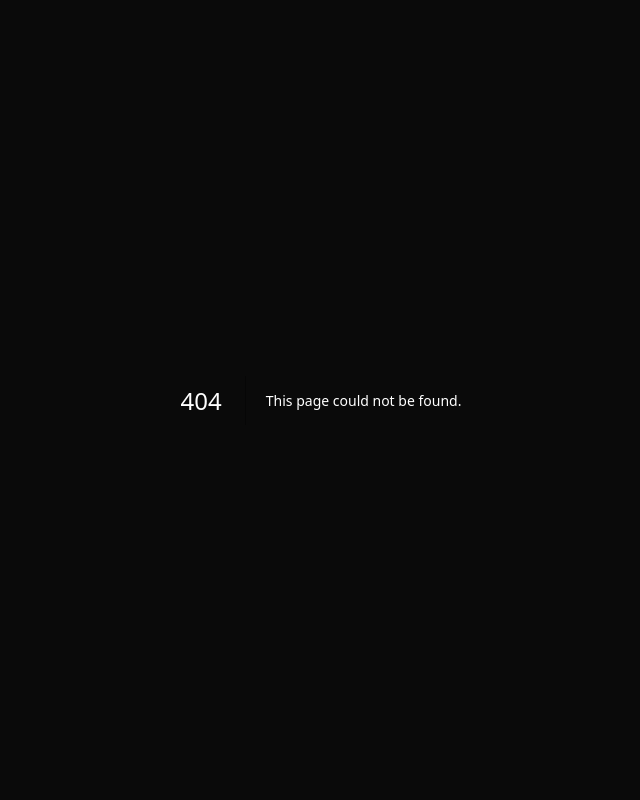
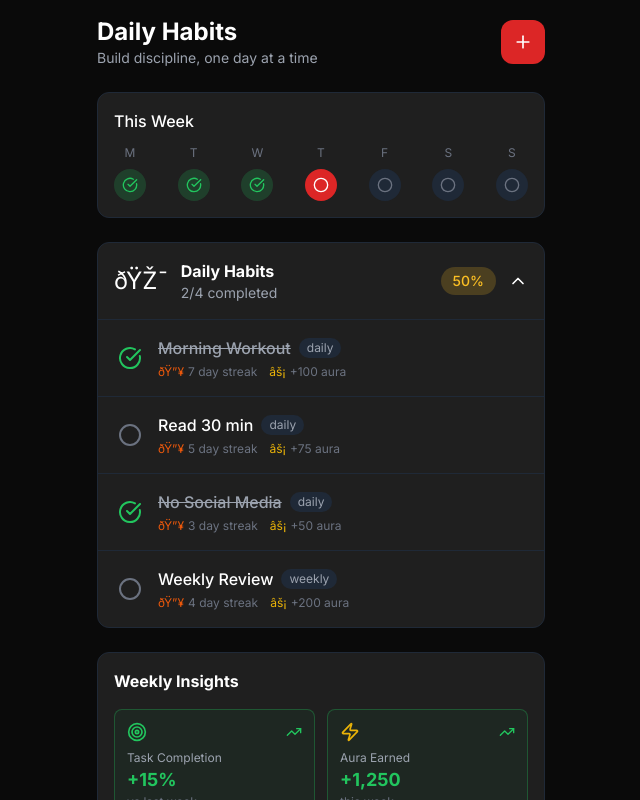
Before and after one commit to Srujansai07/GigaChad-79, a Next.js app in the folder brogigachat/: page /habits in a window 1280 px wide. Before the commit this address had no page. Shown: the top 800 px of the page, without its empty margins (319-959 px from the left). Built offline with nearby package versions, Linux system fonts and the light colour scheme.

Commit message:
P4: Add brogigachat/src/app/habits/page.tsx

```diff
--- /dev/null
+++ b/brogigachat/src/app/habits/page.tsx
@@ -0,0 +1,98 @@
+'use client';
+
+import { useState } from 'react';
+import { Plus, Target, CheckCircle, Circle, TrendingUp, Calendar } from 'lucide-react';
+import HabitTracker from '@/components/HabitTracker';
+import WeeklyInsights from '@/components/WeeklyInsights';
+
+export default function HabitsPage() {
+    const [showAddHabit, setShowAddHabit] = useState(false);
+
+    return (
+        <main className="min-h-screen bg-background p-4 pb-24">
+            <div className="max-w-md mx-auto">
+                {/* Header */}
+                <div className="flex items-center justify-between mb-6">
+                    <div>
+                        <h1 className="text-2xl font-bold text-white">Daily Habits</h1>
+                        <p className="text-sm text-gray-400">Build discipline, one day at a time</p>
+                    </div>
+                    <button
+                        onClick={() => setShowAddHabit(true)}
+                        className="p-3 bg-primary rounded-xl text-white"
+                    >
+                        <Plus size={20} />
+                    </button>
+                </div>
+
+                {/* Weekly Overview */}
+                <div className="bg-surface rounded-xl p-4 border border-gray-800 mb-6">
+                    <h3 className="font-medium text-white mb-3">This Week</h3>
+                    <div className="flex justify-between">
+                        {['M', 'T', 'W', 'T', 'F', 'S', 'S'].map((day, index) => {
+                            const isToday = index === new Date().getDay() - 1;
+                            const isCompleted = index < new Date().getDay() - 1;
+                            return (
+                                <div key={index} className="text-center">
+                                    <span className="text-xs text-gray-500 block mb-2">{day}</span>
+                                    <div className={`w-8 h-8 rounded-full flex items-center justify-center ${isToday
+                                            ? 'bg-primary text-white'
+                                            : isCompleted
+                                                ? 'bg-success/20 text-success'
+                                                : 'bg-gray-800 text-gray-500'
+                                        }`}>
+                                        {isCompleted ? (
+                                            <CheckCircle size={16} />
+                                        ) : (
+                                            <Circle size={16} />
+                                        )}
+                                    </div>
+                                </div>
+                            );
+                        })}
+                    </div>
+                </div>
+
+                {/* Habit Tracker */}
+                <HabitTracker />
+
+                {/* Weekly Insights */}
+                <div className="mt-6">
+                    <WeeklyInsights />
+                </div>
+
+                {/* Add Habit Modal */}
+                {showAddHabit && (
+                    <div className="fixed inset-0 bg-black/80 z-50 flex items-end">
+                        <div className="w-full bg-surface rounded-t-3xl p-6">
+                            <h2 className="text-xl font-bold text-white mb-4">Add New Habit</h2>
+                            <input
+                                type="text"
+                                placeholder="Habit name..."
+                                className="w-full bg-gray-800 text-white rounded-lg px-4 py-3 mb-4"
+                            />
+                            <div className="flex gap-2 mb-4">
+                                <button className="flex-1 py-3 bg-gray-800 rounded-lg text-white">Daily</button>
+                                <button className="flex-1 py-3 bg-gray-700 rounded-lg text-gray-400">Weekly</button>
+                            </div>
+                            <div className="flex gap-3">
+                                <button
+                                    onClick={() => setShowAddHabit(false)}
+                                    className="flex-1 py-3 bg-gray-700 rounded-lg text-white"
+                                >
+                                    Cancel
+                                </button>
+                                <button
+                                    onClick={() => setShowAddHabit(false)}
+                                    className="flex-1 py-3 bg-primary rounded-lg text-white font-medium"
+                                >
+                                    Add Habit
+                                </button>
+                            </div>
+                        </div>
+                    </div>
+                )}
+            </div>
+        </main>
+    );
+}
```
